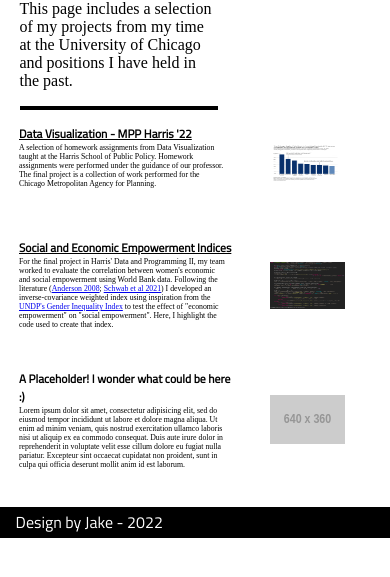
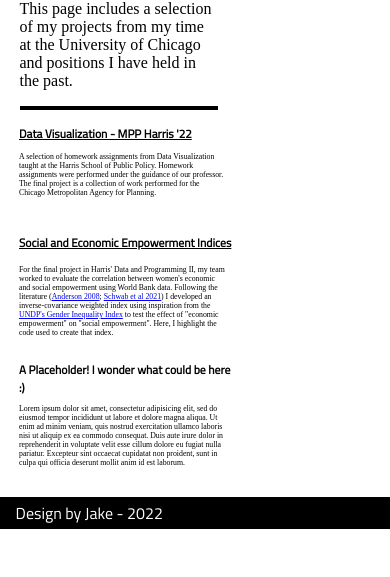
Before and after one commit to JakeWLang/obscene_racing_machine, a website: page professional.html in a window 390 px wide. Shown: the part 123-700 px from the top of the page. Drawn offline with Linux system fonts and the light colour scheme; placeholder pictures from the web are drawn by us; a web font is replaced by a local one.

Commit message:
changing projects

```diff
--- a/style.css
+++ b/style.css
@@ -699,9 +699,6 @@ width: 100%;
 }
 
 .project-img:hover {
-    -webkit-box-shadow:rgba(0,0,0,0.8) 0px 5px 15px, inset rgba(0,0,0,0.15) 0px -10px 20px;
-    -moz-box-shadow:rgba(0,0,0,0.8) 0px 5px 15px, inset rgba(0,0,0,0.15) 0px -10px 20px;
-    -o-box-shadow:rgba(0,0,0,0.8) 0px 5px 15px, inset rgba(0,0,0,0.15) 0px -10px 20px;
     box-shadow:rgba(0,0,0,0.8) 0px 5px 15px, inset rgba(0,0,0,0.15) 0px -10px 20px;
 }
 
@@ -711,7 +708,6 @@ width: 100%;
 	display: flex;
 	flex-flow: row wrap;
 	color: black;
-	height: 10%;
 }
 
 
@@ -733,8 +729,7 @@ width: 100%;
 
 @media screen and (max-width: 600px) {
 	.project-img img {
-		height: 50%;
-		width: 50%;
+		display: none;
 	}
 
 	.project-desc {
```
